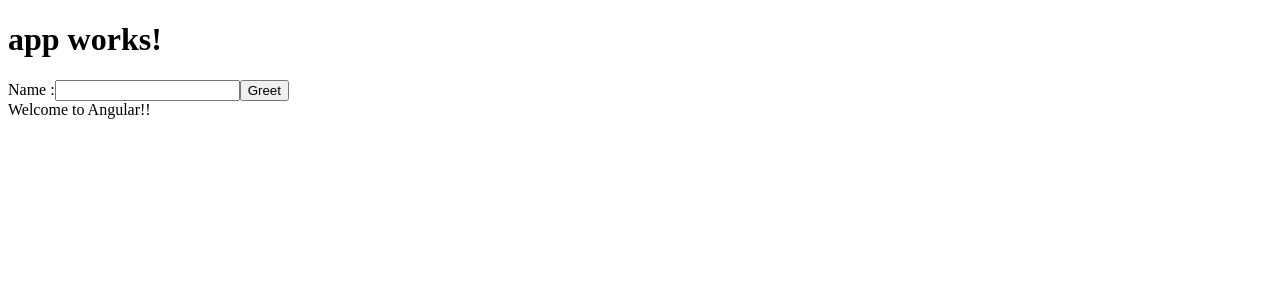
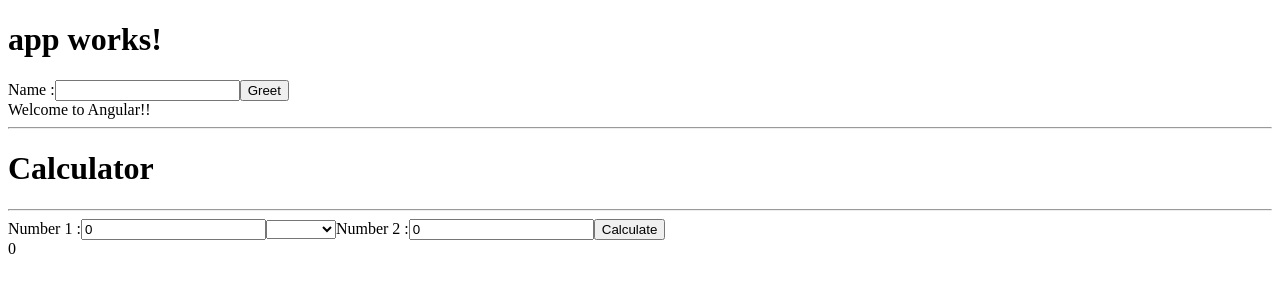
Before and after one commit to tkmagesh/GE-Angular2-May-2017, an Angular app in the folder angular-app/: page / in a window 1280 px wide. Shown: the top 300 px of the page. Built offline with nearby package versions, Linux system fonts and the light colour scheme.

Commit message:
Calculator solution

```diff
--- a/angular-app/src/app/app.component.html
+++ b/angular-app/src/app/app.component.html
@@ -2,3 +2,5 @@
   {{title}}
 </h1>
 <hello-world></hello-world>
+<hr>
+<calculator></calculator>
--- a/angular-app/src/app/app.module.ts
+++ b/angular-app/src/app/app.module.ts
@@ -5,12 +5,14 @@ import { HttpModule } from '@angular/http';
 
 import { AppComponent } from './app.component';
 import { HelloWorldComponent } from './helloWorld/helloWorld.component';
+import { CalculatorComponent} from './calculator/calculator.component';
 
 
 @NgModule({
   declarations: [
     AppComponent,
-    HelloWorldComponent
+    HelloWorldComponent,
+    CalculatorComponent
   ],
   imports: [
     BrowserModule,
--- /dev/null
+++ b/angular-app/src/app/calculator/calculator.component.ts
@@ -0,0 +1,31 @@
+import { Component } from '@angular/core';
+
+@Component({
+	selector: 'calculator',
+	templateUrl: 'calculator.template.html'
+})
+export class CalculatorComponent{
+	number1 : number = 0;
+	number2 : number = 0;
+	result : number = 0;
+	operation : string = '';
+
+	onCalculateClick(){
+		switch (this.operation) {
+			case "add":
+				this.result = this.number1 + this.number2;
+				break;
+			case "subtract":
+				this.result = this.number1 - this.number2;
+				break;
+			case "multiply":
+				this.result = this.number1 * this.number2;
+				break;
+			case "divide":
+				this.result = this.number1 / this.number2;
+				break;
+
+		}
+	}
+
+}
--- a/angular-app/src/app/calculator/calculator.template.html
+++ b/angular-app/src/app/calculator/calculator.template.html
@@ -1,14 +1,14 @@
 <h1>Calculator</h1>
 <hr>
 <label for="">Number 1 :</label>
-<input type="number" >
-<select>
+<input type="number" [(ngModel)]="number1" >
+<select [(ngModel)]="operation">
 	<option value="add">add</option>
 	<option value="subtract">subtract</option>
 	<option value="multiply">multiply</option>
 	<option value="divide">divide</option>
 </select>
 <label for="">Number 2 :</label>
-<input type="number">
-<input type="button" value="Calculate">
-<div>[Result]</div>
+<input type="number" [(ngModel)]="number2">
+<input type="button" value="Calculate" (click)="onCalculateClick()">
+<div>{{result}}</div>
```
